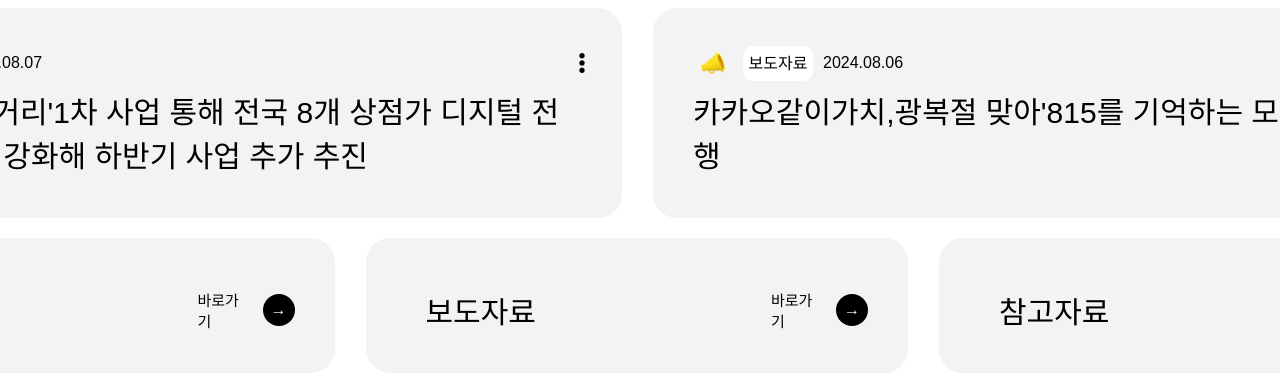
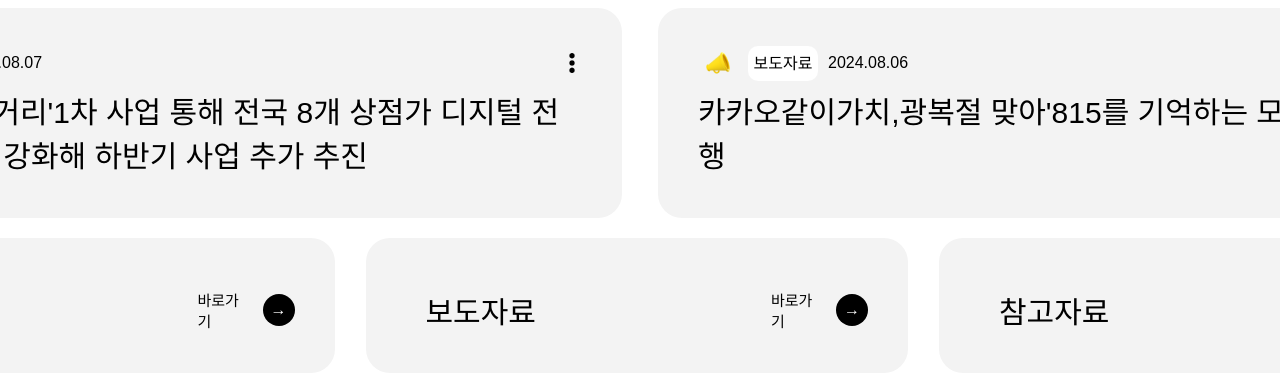
Before and after one commit to SeongJoon95/HTML-CSS_basic, a plain HTML site: page ui_test/src/index.html in a window 1280 px wide. Shown: the top 376 px of the page. Drawn offline with Linux system fonts and the light colour scheme; a web font is replaced by a local one.

Commit message:
2024-08-13 09:22

```diff
--- a/ui_test/src/index.html
+++ b/ui_test/src/index.html
@@ -20,9 +20,9 @@
                         <div class="press-release">보도자료</div>
                         <div class="day">2024.08.07</div>
                     </div>
-                    <div class="one-2">
+                    <!-- <div class="one-2"> -->
                         <div class="images-2 first"></div>
-                    </div>
+                    <!-- </div> -->
                 </div>
                 <div class="content">
                     카카오, '단골거리'1차 사업 통해 전국 8개 상점가 디지털 전환 지원, 혜택 강화해 하반기 사업 추가 추진
--- a/ui_test/style/common.css
+++ b/ui_test/style/common.css
@@ -21,10 +21,14 @@
 
     display: flex;
     gap: 15px;
+
+    justify-content: space-between;
+
 }
 
 .header-1{
     background-color: #f3f3f3;
+
 
     margin: 0px 8px;
     padding: 30px 40px;
@@ -34,11 +38,13 @@
 
     border-radius: 24px;
     align-items: center;
+
 }
 
 .header-1_one_1{
     display: flex;
-    gap: 530px;
+    justify-content: space-between;
+    /* gap: 530px; */
 }
 
 .one-1{
```
